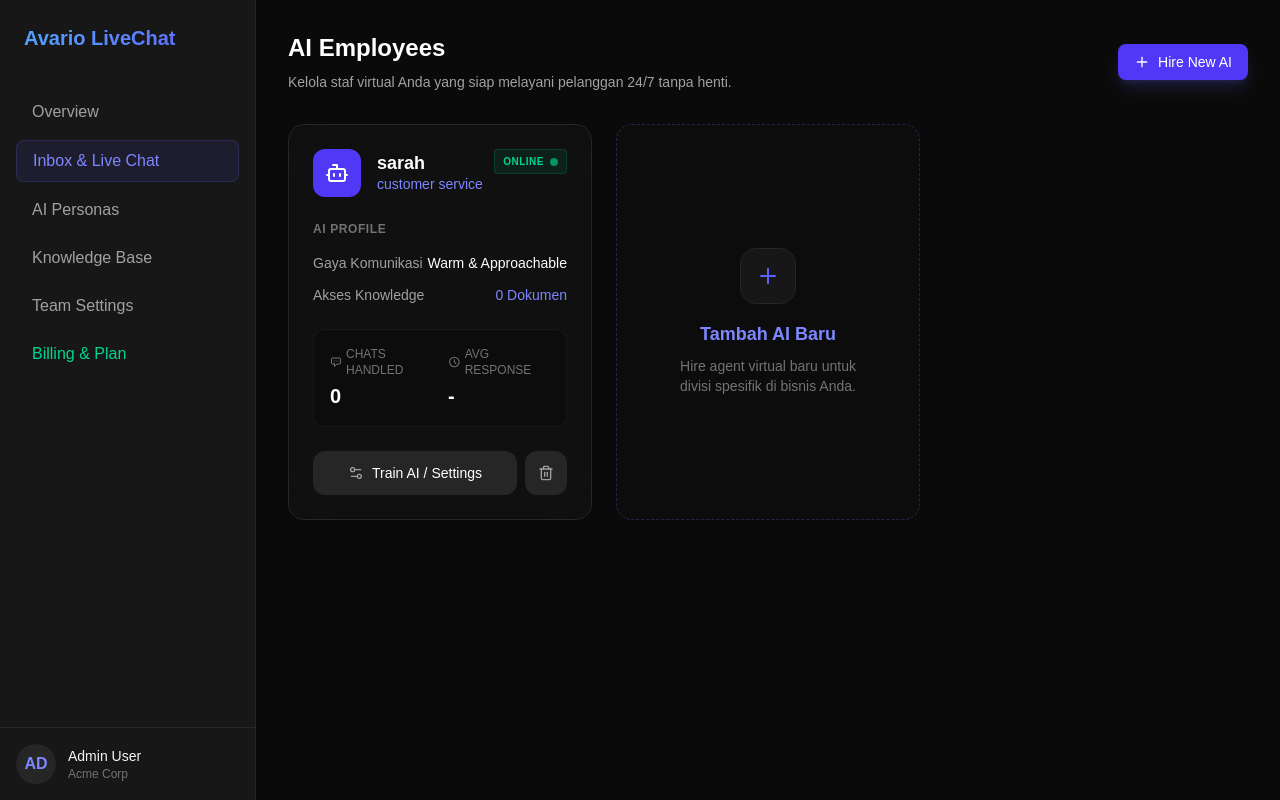
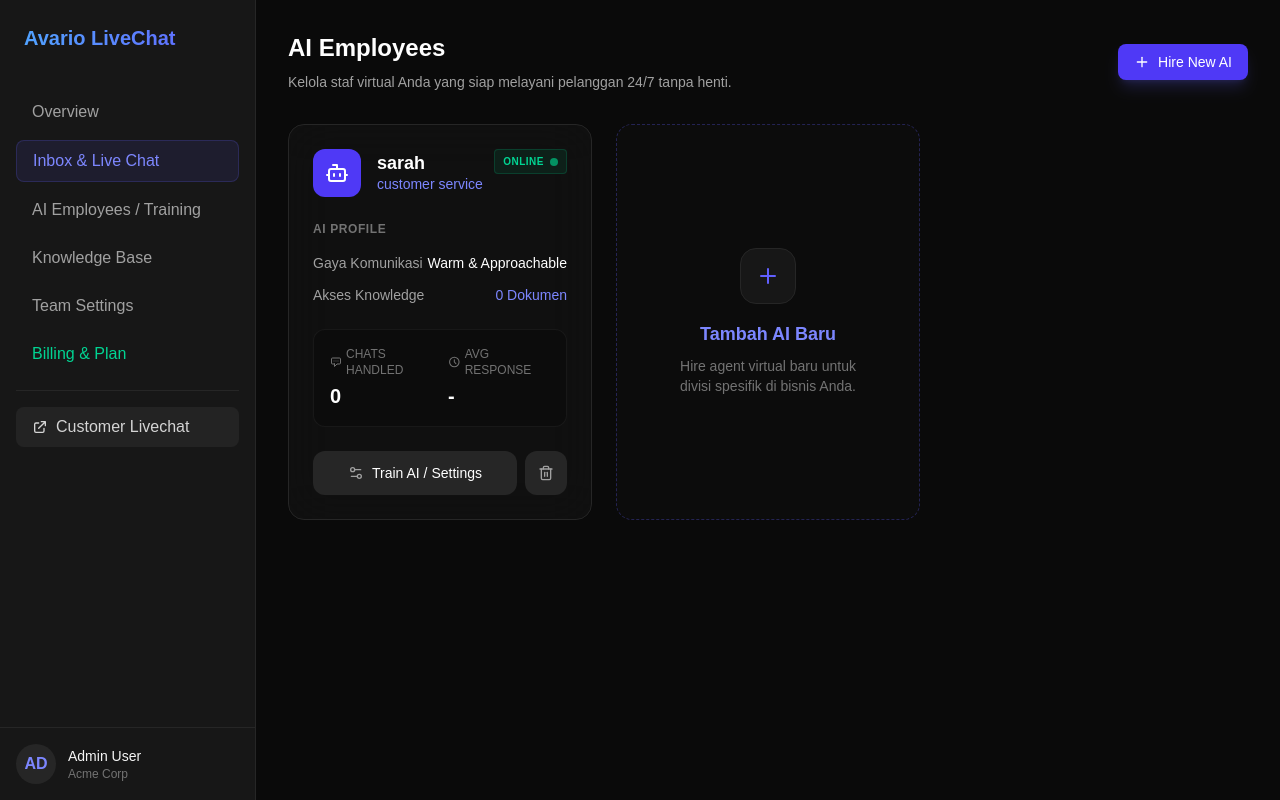
Before and after one commit to avarioGH/livechat, a Next.js app in the folder frontend/: page /dashboard/ai in a window 1280 px wide. Built offline with nearby package versions, Linux system fonts and the light colour scheme.

Commit message:
Update sidebar links with AI Training and Customer Livechat

```diff
--- a/frontend/src/app/dashboard/layout.tsx
+++ b/frontend/src/app/dashboard/layout.tsx
@@ -20,7 +20,7 @@ export default function DashboardLayout({ children }: { children: ReactNode }) {
             Inbox & Live Chat
           </Link>
           <Link href="/dashboard/ai" className="block px-4 py-2 rounded-lg hover:bg-neutral-800 transition-colors text-neutral-400 hover:text-white">
-            AI Personas
+            AI Employees / Training
           </Link>
           <Link href="/dashboard/knowledge-base" className="block px-4 py-2 rounded-lg hover:bg-neutral-800 transition-colors text-neutral-400 hover:text-white">
             Knowledge Base
@@ -31,6 +31,12 @@ export default function DashboardLayout({ children }: { children: ReactNode }) {
           <Link href="/dashboard/billing" className="block px-4 py-2 rounded-lg hover:bg-neutral-800 transition-colors text-emerald-400 hover:text-emerald-300">
             Billing & Plan
           </Link>
+          <div className="pt-4 mt-4 border-t border-neutral-800">
+            <Link href="/widget" target="_blank" className="flex items-center gap-2 px-4 py-2 rounded-lg bg-white/5 hover:bg-white/10 transition-colors text-neutral-300 hover:text-white">
+              <svg className="w-4 h-4" fill="none" stroke="currentColor" viewBox="0 0 24 24"><path strokeLinecap="round" strokeLinejoin="round" strokeWidth="2" d="M10 6H6a2 2 0 00-2 2v10a2 2 0 002 2h10a2 2 0 002-2v-4M14 4h6m0 0v6m0-6L10 14"></path></svg>
+              Customer Livechat
+            </Link>
+          </div>
         </nav>
 
         <div className="p-4 border-t border-neutral-800">
```
